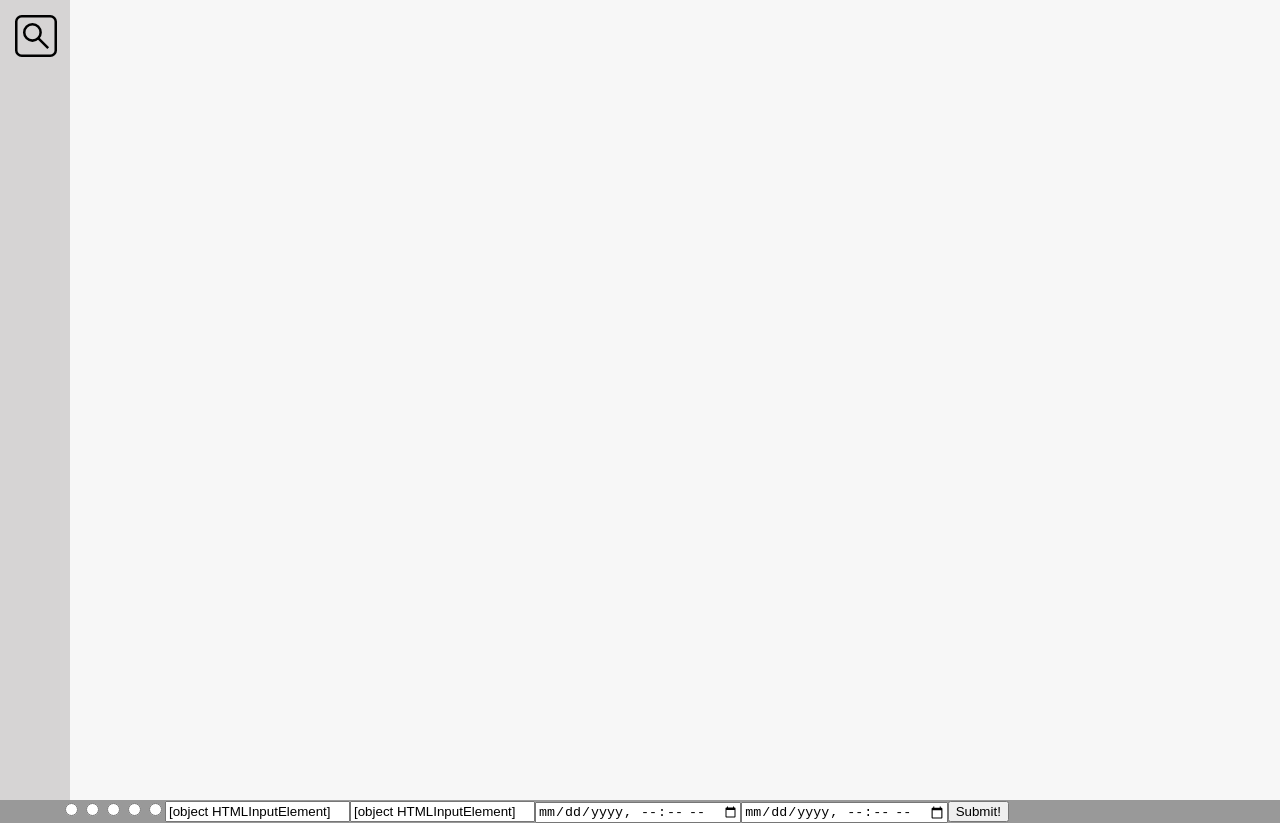
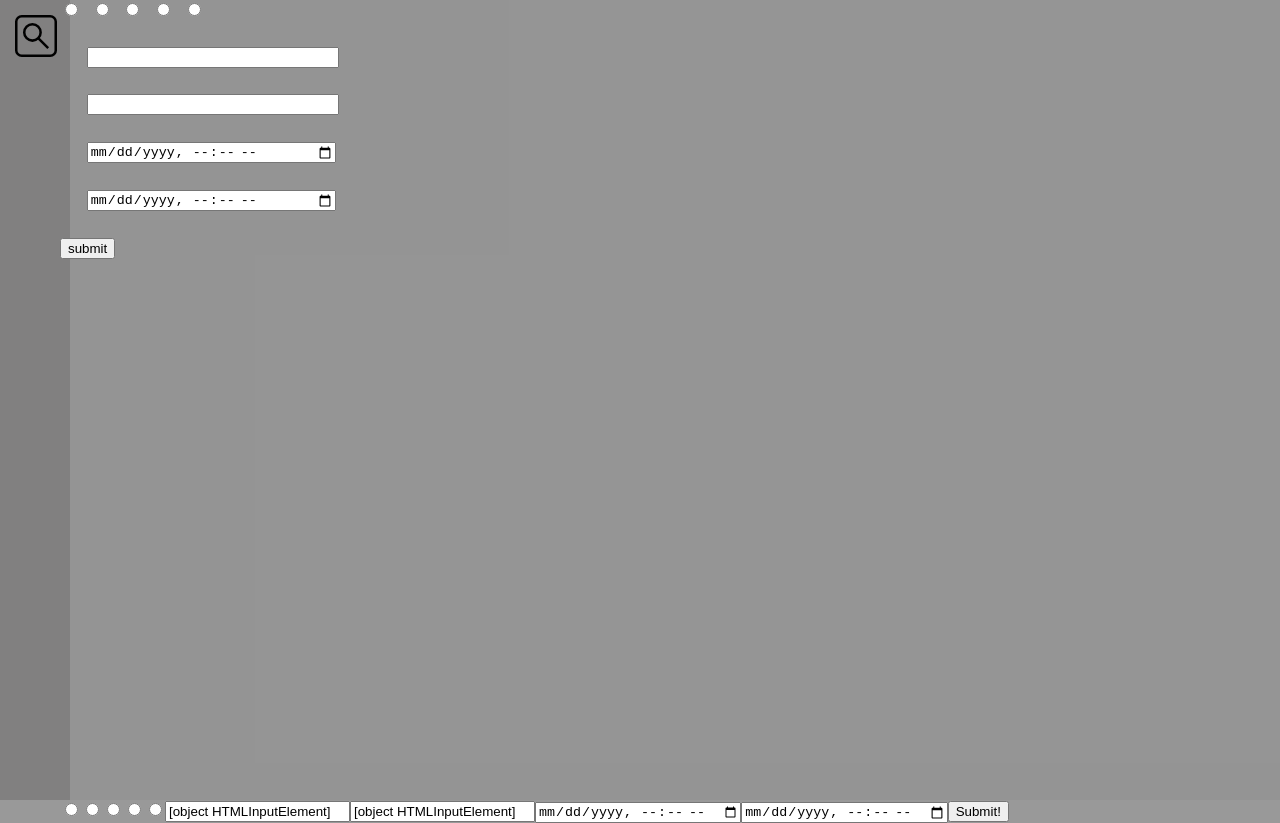
Before and after one commit to FileNotFound7/Todo-App, a plain HTML site: page frontend/index.html in a window 1280 px wide. After the commit the page ends 800 px from the top, so only its background shows below. Drawn offline with Linux system fonts and the light colour scheme.

Commit message:
removing dynamic task box creation

```diff
--- a/frontend/index.html
+++ b/frontend/index.html
@@ -17,6 +17,20 @@
         </picture>
         <!-- <canvas id="dvd_sidebar" class="dvd"></canvas> -->
     </div>
+    <div class="task-bg">
+        <form class="task-editor">
+            <input type="radio" name="priority" value="1" class="priority">
+            <input type="radio" name="priority" value="2" class="priority">
+            <input type="radio" name="priority" value="3" class="priority">
+            <input type="radio" name="priority" value="4" class="priority">
+            <input type="radio" name="priority" value="5" class="priority">
+            <input type="text" name="name" class="inputBox">
+            <input type="text" name="description" class="inputBox">
+            <input type="datetime-local" name="from" class="inputBox">
+            <input type="datetime-local" name="to" class="inputBox">
+            <input type="submit" value="submit" class="Submit!">
+        </form>
+    </div>
     <div class="content">
         <div id="tasks"></div>
     </div>
--- a/frontend/main.css
+++ b/frontend/main.css
@@ -19,20 +19,26 @@
     padding-right: 10%;
 }
 
-.textBox {
-    width: 20%
-}
-
-.dateBox {
-    width: 20%
+.inputBox {
+    width: 20%;
+    display: block;
+    margin:2em;
 }
 
 .task-editor {
     padding-left: var(--toolbar-width);
+    margin: auto
 }
 
 .task-bg {
     background-color: rgba(0,0,0,0.4);
+    visibility: visible;
+    display:absolute;
+    height:100%;
+    width:100%;
+    position: fixed;
+    margin-left: calc(100% - var(--toolbar-width));
+    margin: auto;
 }
 
 .dvd {
@@ -40,23 +46,23 @@
     flex-grow: 1;
 }
 
-.priority1 {
+.priority[value="1"] {
     accent-color: #e95a5a;
 }
 
-.priority2 {
+.priority[value="2"] {
     accent-color: #e29a47;
 }
 
-.priority3 {
+.priority[value="3"] {
     accent-color: #e2d047;
 }
 
-.priority4 {
+.priority[value="4"] {
     accent-color: #88e247;
 }
 
-.priority5 {
+.priority[value="5"] {
     accent-color: #47dae2;
 }
 
@@ -75,6 +81,7 @@ html, body
 {
     height: 100%;
     margin:0px;
+    font-family:'Consolas', monospace;
 }
 
 :root {
--- a/frontend/main.js
+++ b/frontend/main.js
@@ -2,7 +2,7 @@ class taskEditor {
     constructor(parent, id, name = null, description = null, priority = null, start = null, end = null) {
         this.id = id;
 
-        var bg = document.createElement("form");
+        var bg = document.createElement("div");
         bg.className = 'task-bg'
 
         var form = document.createElement("form");
```
